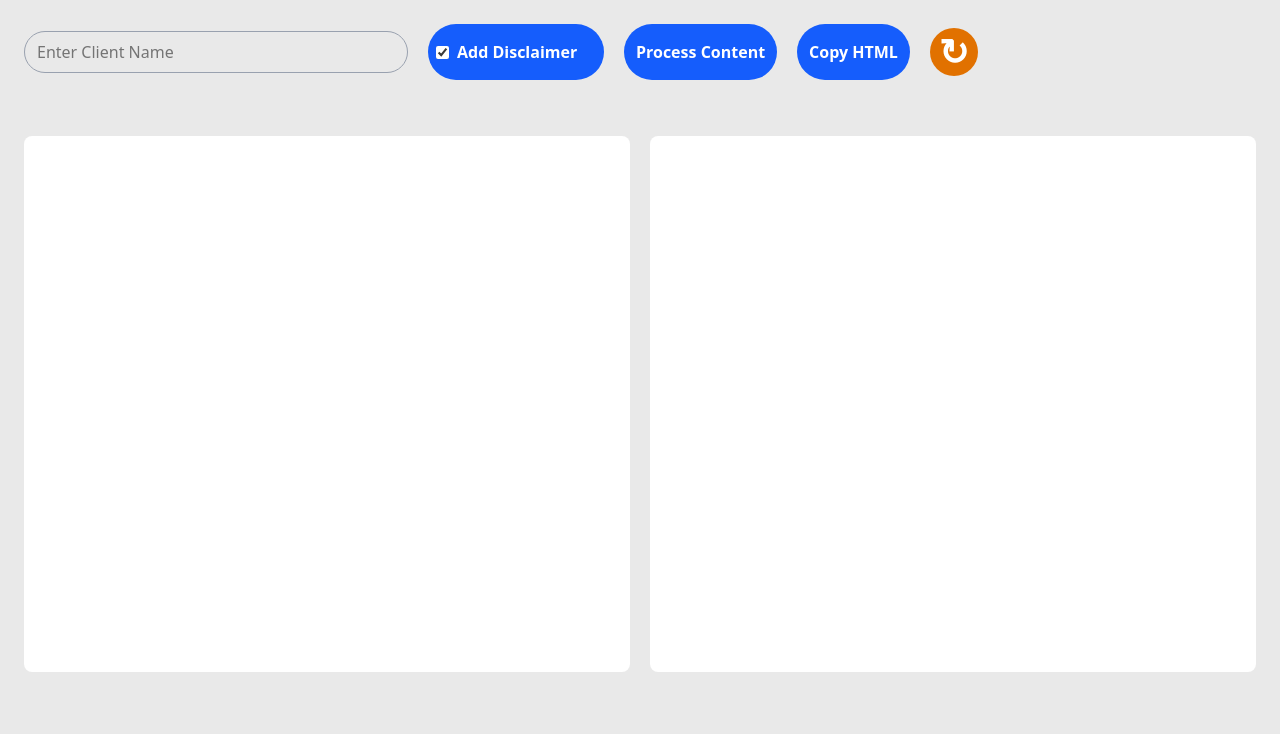
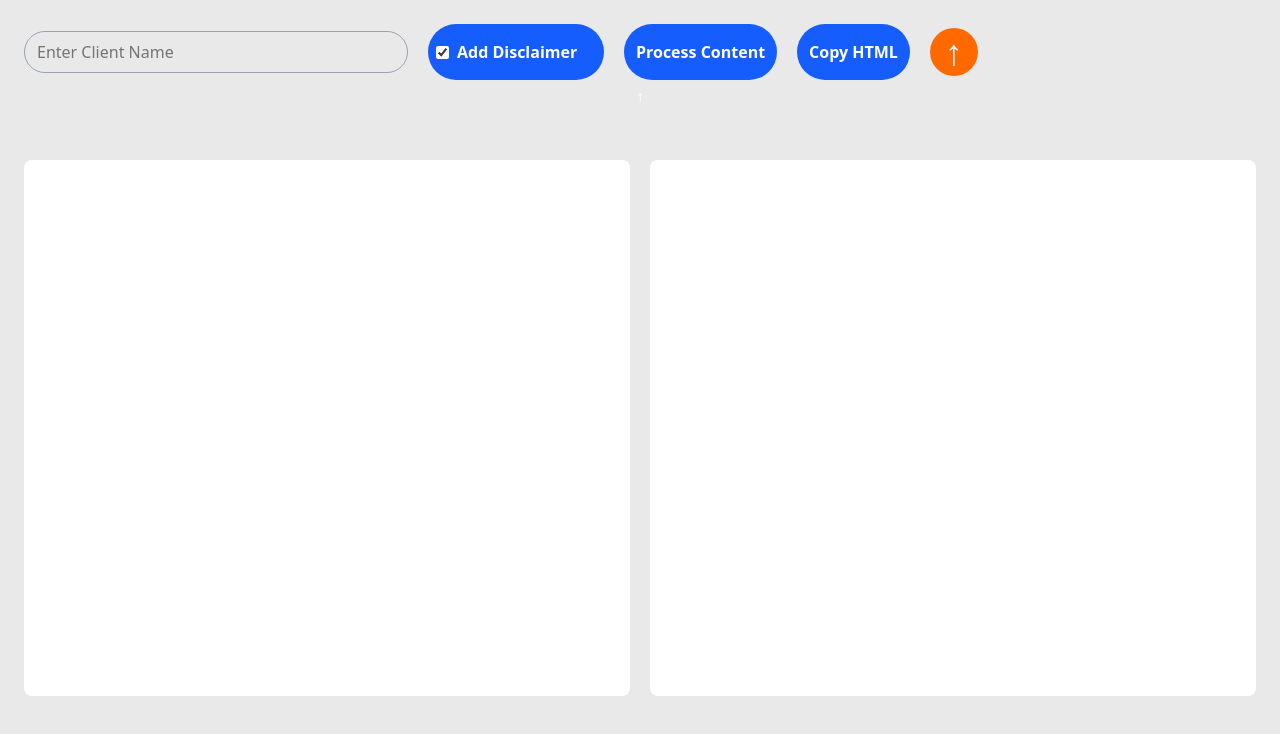
Before and after one commit to mahmedraza1/Articly, a Next.js app: page / in a window 1280 px wide. Shown: the top 734 px of the page. Built offline with nearby package versions, Linux system fonts and the light colour scheme.

Commit message:
Add compatiblity Fixes

```diff
--- a/app/page.js
+++ b/app/page.js
@@ -515,13 +515,11 @@ export default function Home() {
           onClick={handleCopyHTML}
           className="px-3 py-4 bg-blue-600 cursor-pointer font-bold text-white hover:bg-blue-700 rounded-full"
         >
-          {isCopying ? 'Copying⏳...' : 'Copy HTML'}
+          {isCopying ? 'Copied' : 'Copy HTML'}
         </button>
-          <div onClick={handleReload} className="w-12 h-12 font-extrabold text-4xl flex items-center justify-center rounded-full cursor-pointer bg-amber-600 hover:bg-amber-500 bg-center bg-no-repeat">
-            <span className="text-white">↻</span>
-          </div>
+          <div onClick={handleReload} className="w-12 h-12 font-extrabold text-4xl flex items-center justify-center rounded-full cursor-pointer bg-orange-500 hover:bg-orange-400 bg-center bg-no-repeat">&uarr;</div>
       </div>
-
+&uarr;
       <div className="imagesHandle w-full my-7">
         {processedImages.length > 0 && (
           <div className="w-full">
```
